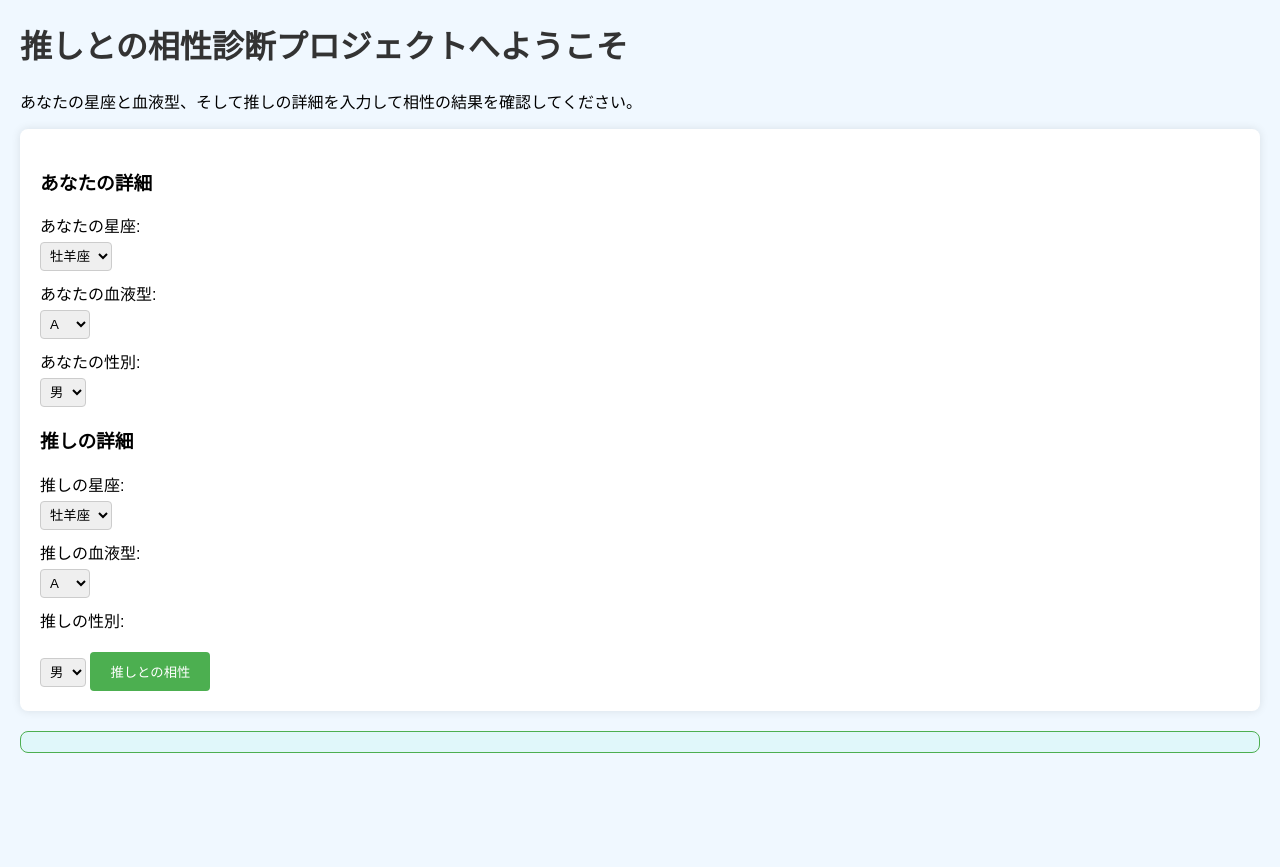
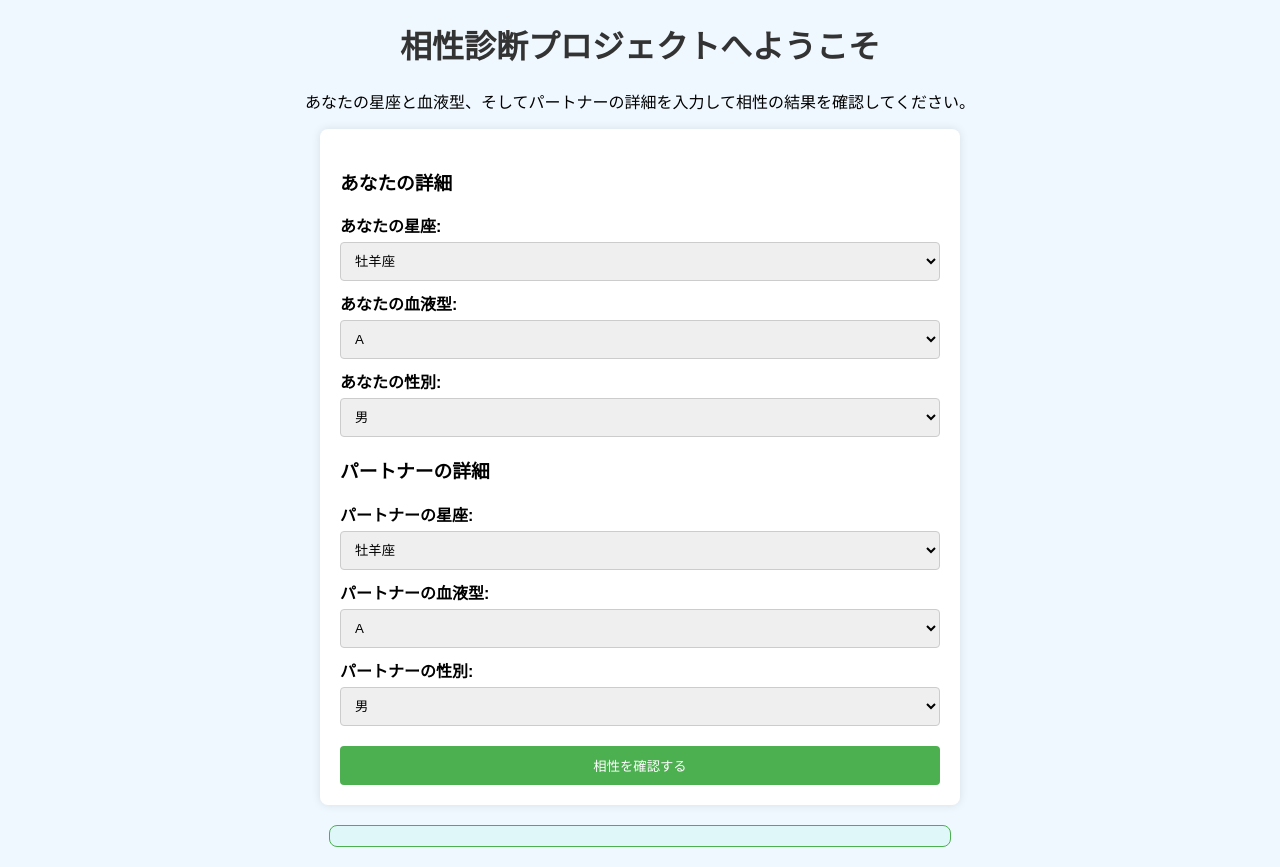
Before and after one commit to sakurabunchou/compatibility_project, a plain HTML site: page index.html in a window 1280 px wide. Before the commit the page ends 800 px from the top, so only its background shows below. Drawn offline with Linux system fonts and the light colour scheme.

Commit message:
Update index.html with improved design and specific Japanese text

```diff
--- a/index.html
+++ b/index.html
@@ -12,30 +12,33 @@
         }
         h1 {
             color: #333;
+            text-align: center;
         }
         form {
             background-color: #fff;
             padding: 20px;
             border-radius: 8px;
             box-shadow: 0 0 10px rgba(0, 0, 0, 0.1);
+            max-width: 600px;
+            margin: 0 auto;
         }
         label {
             display: block;
             margin-top: 10px;
+            font-weight: bold;
         }
-        select {
+        select, button {
+            width: 100%;
             margin-top: 5px;
-            padding: 5px;
+            padding: 10px;
             border-radius: 4px;
             border: 1px solid #ccc;
         }
         button {
-            margin-top: 20px;
-            padding: 10px 20px;
             background-color: #4CAF50;
             color: #fff;
             border: none;
-            border-radius: 4px;
+            margin-top: 20px;
             cursor: pointer;
         }
         .result {
@@ -44,12 +47,15 @@
             background-color: #e0f7fa;
             border-radius: 8px;
             border: 1px solid #4caf50;
+            max-width: 600px;
+            margin: 20px auto;
+            text-align: center;
         }
     </style>
 </head>
 <body>
-    <h1>推しとの相性診断プロジェクトへようこそ</h1>
-    <p>あなたの星座と血液型、そして推しの詳細を入力して相性の結果を確認してください。</p>
+    <h1>相性診断プロジェクトへようこそ</h1>
+    <p style="text-align:center;">あなたの星座と血液型、そしてパートナーの詳細を入力して相性の結果を確認してください。</p>
 
     <form id="compatibilityForm">
         <h3>あなたの詳細</h3>
@@ -81,8 +87,8 @@
             <option value="Female">女</option>
         </select>
 
-        <h3>推しの詳細</h3>
-        <label for="partnerZodiac">推しの星座:</label>
+        <h3>パートナーの詳細</h3>
+        <label for="partnerZodiac">パートナーの星座:</label>
         <select id="partnerZodiac" name="partnerZodiac">
             <option value="Aries">牡羊座</option>
             <option value="Taurus">牡牛座</option>
@@ -97,20 +103,20 @@
             <option value="Aquarius">水瓶座</option>
             <option value="Pisces">魚座</option>
         </select>
-        <label for="partnerBloodType">推しの血液型:</label>
+        <label for="partnerBloodType">パートナーの血液型:</label>
         <select id="partnerBloodType" name="partnerBloodType">
             <option value="A">A</option>
             <option value="B">B</option>
             <option value="O">O</option>
             <option value="AB">AB</option>
         </select>
-        <label for="partnerGender">推しの性別:</label>
+        <label for="partnerGender">パートナーの性別:</label>
         <select id="partnerGender" name="partnerGender">
             <option value="Male">男</option>
             <option value="Female">女</option>
         </select>
 
-        <button type="button" onclick="calculateCompatibility()">推しとの相性</button>
+        <button type="button" onclick="calculateCompatibility()">相性を確認する</button>
     </form>
 
     <div class="result" id="result"></div>
```
